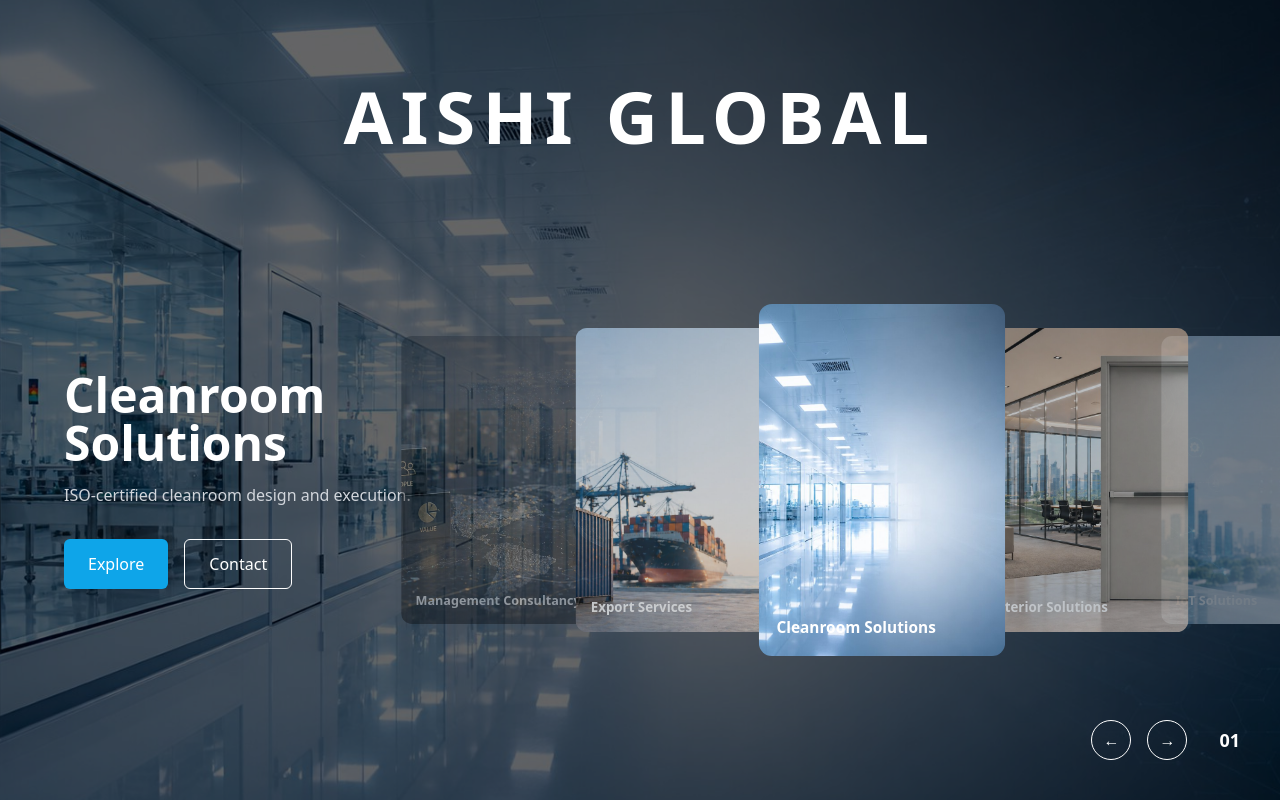
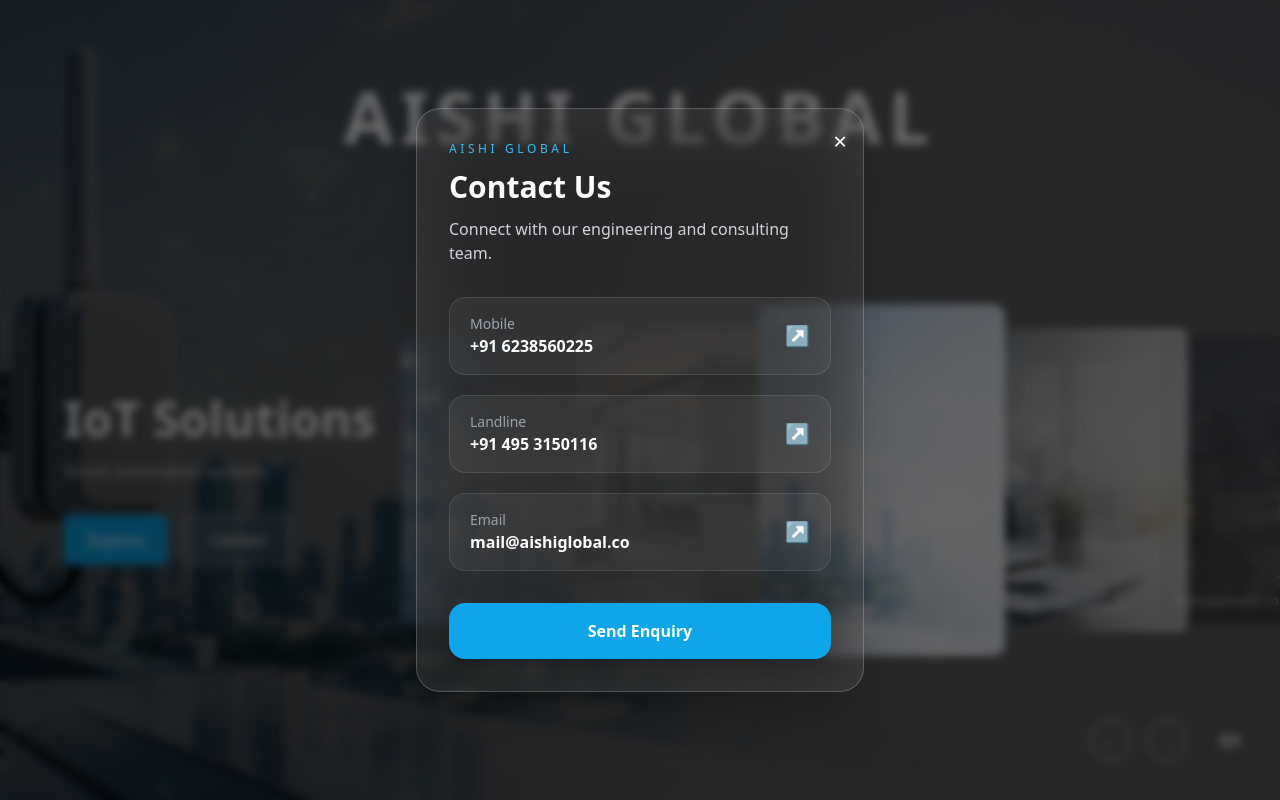
Before and after one commit to karthikkunnnath/aishi-website, a React (Create React App) app in the folder AISHI_GLOBAL/aishi_frontend/: page / in a window 1280 px wide. Both pictures are taken after a click on the button "Contact". Shown: the top 800 px of the page. Built offline with nearby package versions, Linux system fonts and the light colour scheme.

Commit message:
update website

```diff
--- a/AISHI_GLOBAL/aishi_frontend/src/components/Hero.js
+++ b/AISHI_GLOBAL/aishi_frontend/src/components/Hero.js
@@ -1,5 +1,6 @@
-import React, { useState } from "react";
+import React, { useState, useEffect } from "react";
 import { useNavigate } from "react-router-dom";
+import PremiumGlobeLogo from "./PremiumGlobeLogo";
 
 const slides = [
   {
@@ -42,7 +43,18 @@
 
 const Hero = () => {
   const [active, setActive] = useState(0);
+  const [showContact, setShowContact] = useState(false);
+
   const navigate = useNavigate();
+
+  // AUTO SLIDE
+  useEffect(() => {
+    const interval = setInterval(() => {
+      setActive((prev) => (prev + 1) % slides.length);
+    }, 4000);
+
+    return () => clearInterval(interval);
+  }, []);
 
   const next = () => {
     setActive((prev) => (prev + 1) % slides.length);
@@ -88,17 +100,23 @@
             {current.desc}
           </p>
 
+          {/* BUTTONS */}
           <div className="flex gap-4 flex-wrap">
+
             <button
               onClick={() => navigate(`/service/${current.slug}`)}
-              className="bg-sky-500 hover:bg-sky-600 px-6 py-3 rounded-md"
+              className="bg-sky-500 hover:bg-sky-600 px-6 py-3 rounded-md transition duration-300 shadow-lg"
             >
               Explore
             </button>
 
-            <button className="border border-white px-6 py-3 rounded-md hover:bg-white hover:text-black transition">
+            <button
+              onClick={() => setShowContact(true)}
+              className="border border-white/60 backdrop-blur-md bg-white/10 px-6 py-3 rounded-md hover:bg-white hover:text-black transition duration-300"
+            >
               Contact
             </button>
+
           </div>
         </div>
 
@@ -136,6 +154,7 @@
                   alt=""
                 />
 
+                {/* LABEL */}
                 <div className="absolute bottom-4 left-4 text-white text-sm font-semibold">
                   {slide.title}
                 </div>
@@ -146,7 +165,7 @@
         </div>
       </div>
 
-      {/* NAV */}
+      {/* NAVIGATION */}
       <div className="absolute bottom-10 right-10 flex items-center gap-4 text-white z-30">
 
         <button
@@ -168,6 +187,120 @@
         </span>
       </div>
 
+      {/* PREMIUM CONTACT POPUP */}
+      {showContact && (
+
+        <div
+          className="fixed inset-0 z-50 flex items-center justify-center bg-black/60 backdrop-blur-sm px-6"
+          onClick={() => setShowContact(false)}
+        >
+
+          {/* CARD */}
+          <div
+            className="relative w-full max-w-md rounded-3xl border border-white/20 bg-white/10 backdrop-blur-2xl p-8 shadow-2xl"
+            onClick={(e) => e.stopPropagation()}
+          >
+
+            {/* CLOSE */}
+            <button
+              onClick={() => setShowContact(false)}
+              className="absolute top-4 right-4 text-white text-2xl hover:text-sky-400 transition"
+            >
+              ×
+            </button>
+
+            {/* SMALL TITLE */}
+            <p className="text-sky-400 tracking-[0.3em] text-xs uppercase mb-3">
+              AISHI GLOBAL
+            </p>
+
+            {/* MAIN TITLE */}
+            <h2 className="text-3xl font-bold text-white mb-3">
+              Contact Us
+            </h2>
+
+            <p className="text-gray-300 mb-8">
+              Connect with our engineering and consulting team.
+            </p>
+
+            {/* CONTACT ITEMS */}
+            <div className="space-y-5">
+
+              {/* MOBILE */}
+              <a
+                href="tel:+919876543210"
+                className="flex items-center justify-between bg-white/5 hover:bg-white/10 transition rounded-2xl px-5 py-4 border border-white/10"
+              >
+                <div>
+                  <p className="text-gray-400 text-sm">
+                    Mobile
+                  </p>
+
+                  <p className="text-white font-semibold">
+                    +91 6238560225
+                  </p>
+                </div>
+
+                <div className="text-sky-400 text-xl">
+                  ↗
+                </div>
+              </a>
+
+              {/* LANDLINE */}
+              <a
+                href="tel:+914844000000"
+                className="flex items-center justify-between bg-white/5 hover:bg-white/10 transition rounded-2xl px-5 py-4 border border-white/10"
+              >
+                <div>
+                  <p className="text-gray-400 text-sm">
+                    Landline
+                  </p>
+
+                  <p className="text-white font-semibold">
+                    +91 495 3150116
+                  </p>
+                </div>
+
+                <div className="text-sky-400 text-xl">
+                  ↗
+                </div>
+              </a>
+
+              {/* EMAIL */}
+              <a
+                href="mailto:info@aishiglobal.co"
+                className="flex items-center justify-between bg-white/5 hover:bg-white/10 transition rounded-2xl px-5 py-4 border border-white/10"
+              >
+                <div>
+                  <p className="text-gray-400 text-sm">
+                    Email
+                  </p>
+
+                  <p className="text-white font-semibold">
+                    mail@aishiglobal.co
+                  </p>
+                </div>
+
+                <div className="text-sky-400 text-xl">
+                  ↗
+                </div>
+              </a>
+
+            </div>
+
+            {/* ENQUIRY BUTTON */}
+            <button
+              className="w-full mt-8 bg-sky-500 hover:bg-sky-600 transition rounded-2xl py-4 text-white font-semibold shadow-lg"
+            >
+              Send Enquiry
+            </button>
+
+          </div>
+
+        </div>
+
+      )}
+
     </section>
   );
 };
--- /dev/null
+++ b/AISHI_GLOBAL/aishi_frontend/src/components/PremiumGlobeLogo.js
@@ -0,0 +1,108 @@
+import React from "react";
+
+const PremiumGlobeLogo = () => {
+  return (
+    <div className="flex flex-col items-center justify-center">
+
+      {/* GLOBE */}
+      <div className="relative w-28 h-28 flex items-center justify-center">
+
+        {/* OUTER GLOW */}
+        <div className="absolute inset-0 rounded-full bg-sky-500/20 blur-2xl animate-pulse"></div>
+
+        {/* ORBIT RING */}
+        <div className="absolute w-full h-full rounded-full border border-sky-400/30 animate-spin-slow"></div>
+
+        {/* SECOND ORBIT */}
+        <div className="absolute w-[85%] h-[85%] rounded-full border border-white/10 animate-reverse-spin"></div>
+
+        {/* GLOBE BODY */}
+        <div className="relative w-24 h-24 rounded-full overflow-hidden border border-white/20 bg-gradient-to-br from-sky-500 via-[#0F172A] to-black shadow-2xl">
+
+          {/* CONTINENTS */}
+          <div className="absolute inset-0 opacity-70 animate-globe">
+
+            {/* TOP LAND */}
+            <div className="absolute top-4 left-3 w-8 h-4 bg-white/70 rounded-full blur-[1px]"></div>
+
+            {/* MIDDLE LAND */}
+            <div className="absolute top-10 right-4 w-10 h-5 bg-white/60 rounded-full blur-[1px]"></div>
+
+            {/* LOWER LAND */}
+            <div className="absolute bottom-5 left-5 w-6 h-3 bg-white/60 rounded-full blur-[1px]"></div>
+
+          </div>
+
+          {/* INNER SHADOW */}
+          <div className="absolute inset-0 bg-gradient-to-tr from-black/50 via-transparent to-white/10"></div>
+
+        </div>
+
+      </div>
+
+      {/* BRAND NAME */}
+      <div className="mt-6 text-center">
+
+        <h1 className="text-white text-2xl md:text-3xl tracking-[0.35em] font-light">
+          <span className="font-bold text-sky-400">
+            AISHI
+          </span>{" "}
+          GLOBAL
+        </h1>
+
+        <p className="text-gray-400 text-xs tracking-[0.25em] mt-2 uppercase">
+          Engineering • Consulting • Global Solutions
+        </p>
+
+      </div>
+
+      {/* CUSTOM ANIMATIONS */}
+      <style jsx>{`
+        @keyframes globeRotate {
+          0% {
+            transform: translateX(0px);
+          }
+          50% {
+            transform: translateX(4px);
+          }
+          100% {
+            transform: translateX(0px);
+          }
+        }
+
+        @keyframes spinSlow {
+          from {
+            transform: rotate(0deg);
+          }
+          to {
+            transform: rotate(360deg);
+          }
+        }
+
+        @keyframes reverseSpin {
+          from {
+            transform: rotate(360deg);
+          }
+          to {
+            transform: rotate(0deg);
+          }
+        }
+
+        .animate-globe {
+          animation: globeRotate 6s ease-in-out infinite;
+        }
+
+        .animate-spin-slow {
+          animation: spinSlow 10s linear infinite;
+        }
+
+        .animate-reverse-spin {
+          animation: reverseSpin 14s linear infinite;
+        }
+      `}</style>
+
+    </div>
+  );
+};
+
+export default PremiumGlobeLogo;
```
